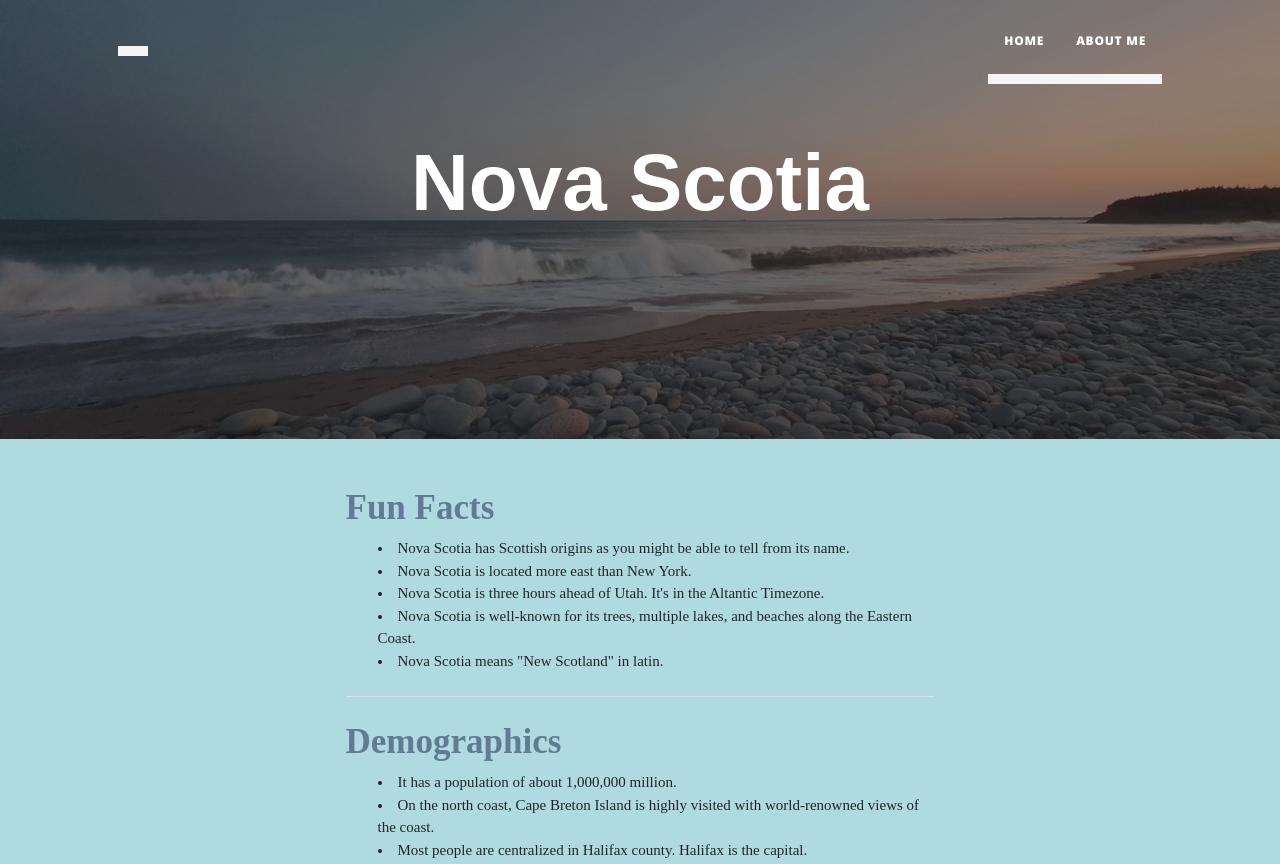
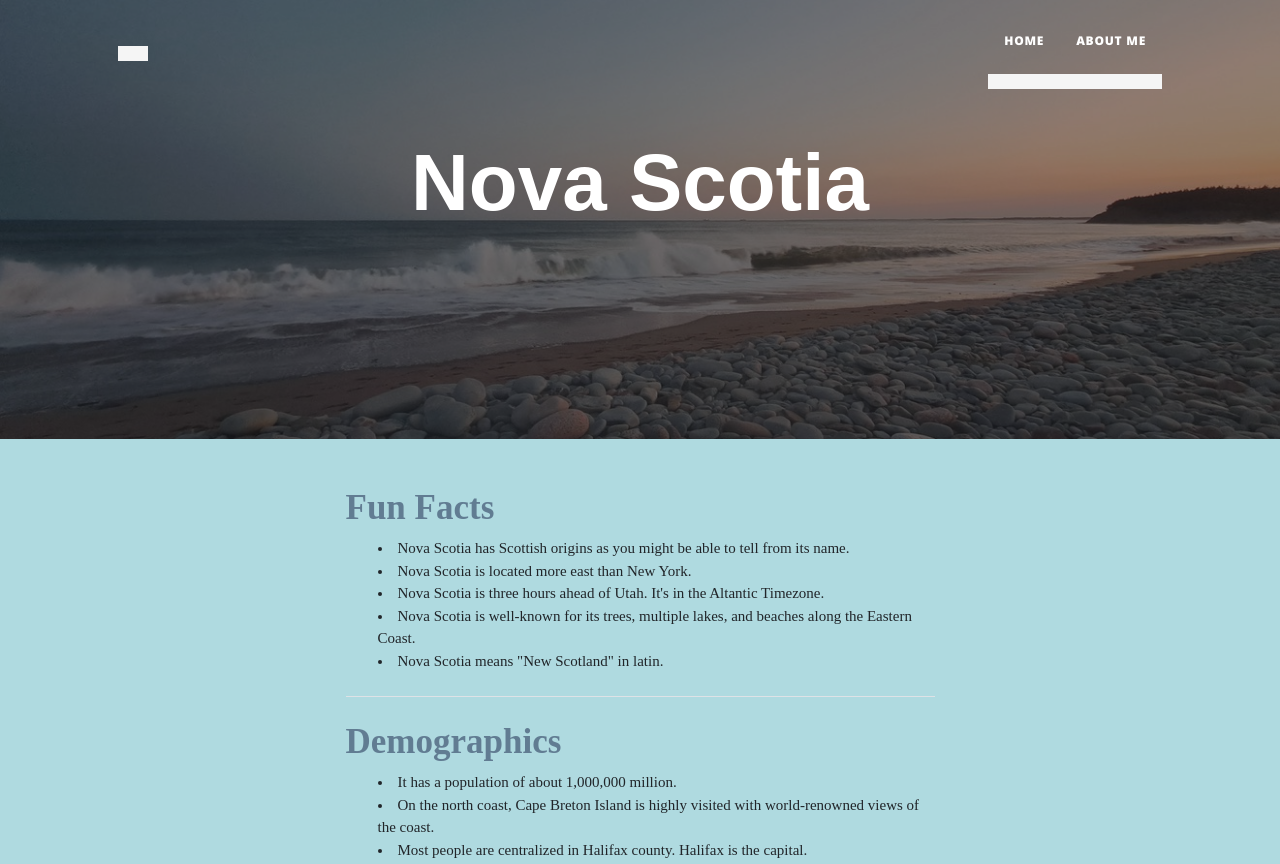
Before and after one commit to lcoombs47/is201webdevproject1, a plain HTML site: page index.html in a window 1280 px wide. Shown: the top 864 px of the page. Drawn offline with nearby package versions, Linux system fonts and the light colour scheme.

Commit message:
Update mystyles.css

```diff
--- a/css/mystyles.css
+++ b/css/mystyles.css
@@ -98,7 +98,7 @@ nav{
     padding: 15px;
     overflow: hidden;
     display:inline-block;
-    border-bottom:10px solid whitesmoke;
+    border-bottom:15px solid whitesmoke;
 }
 
 nav a{
@@ -108,7 +108,7 @@ nav a{
     color: cadetblue;
     float:left;
     display:inline-block;
-    border-bottom:10px solid whitesmoke;
+    border-bottom:15px solid whitesmoke;
 }
 
 nav a:hover{
```
